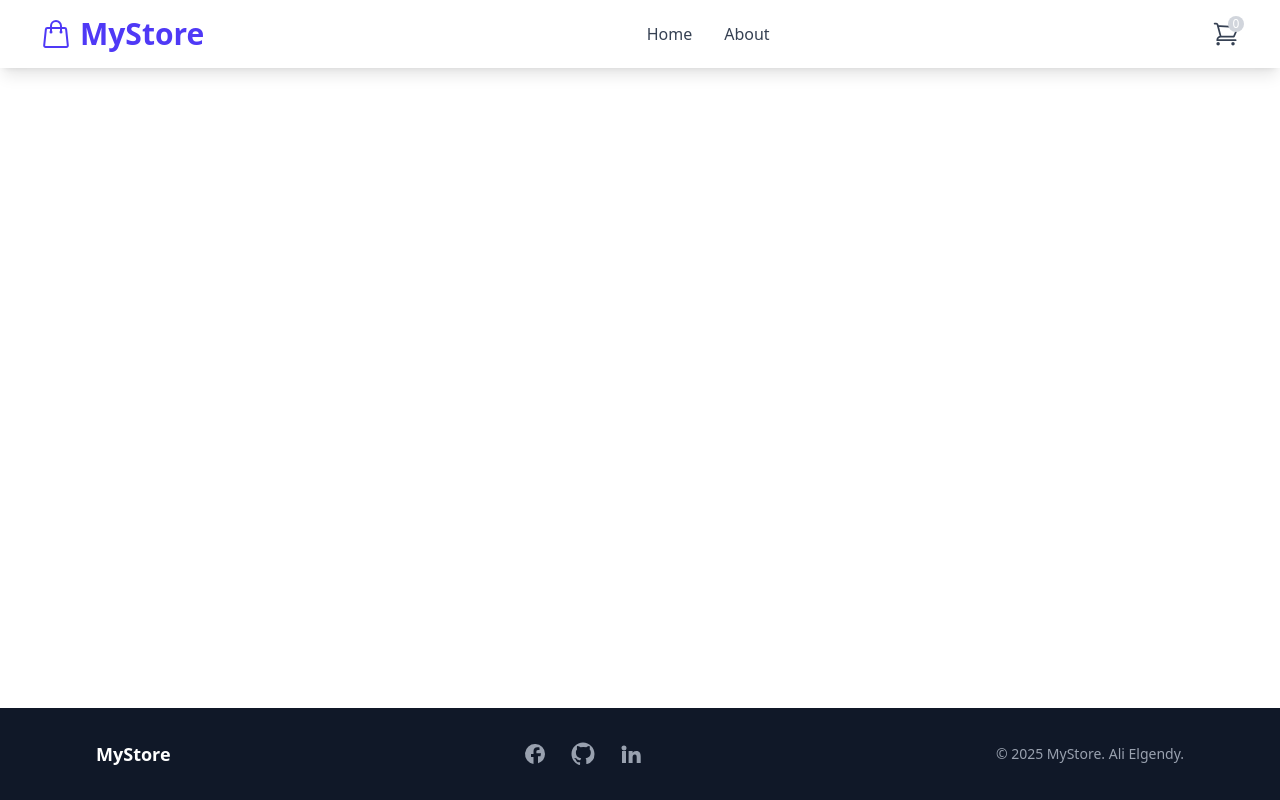
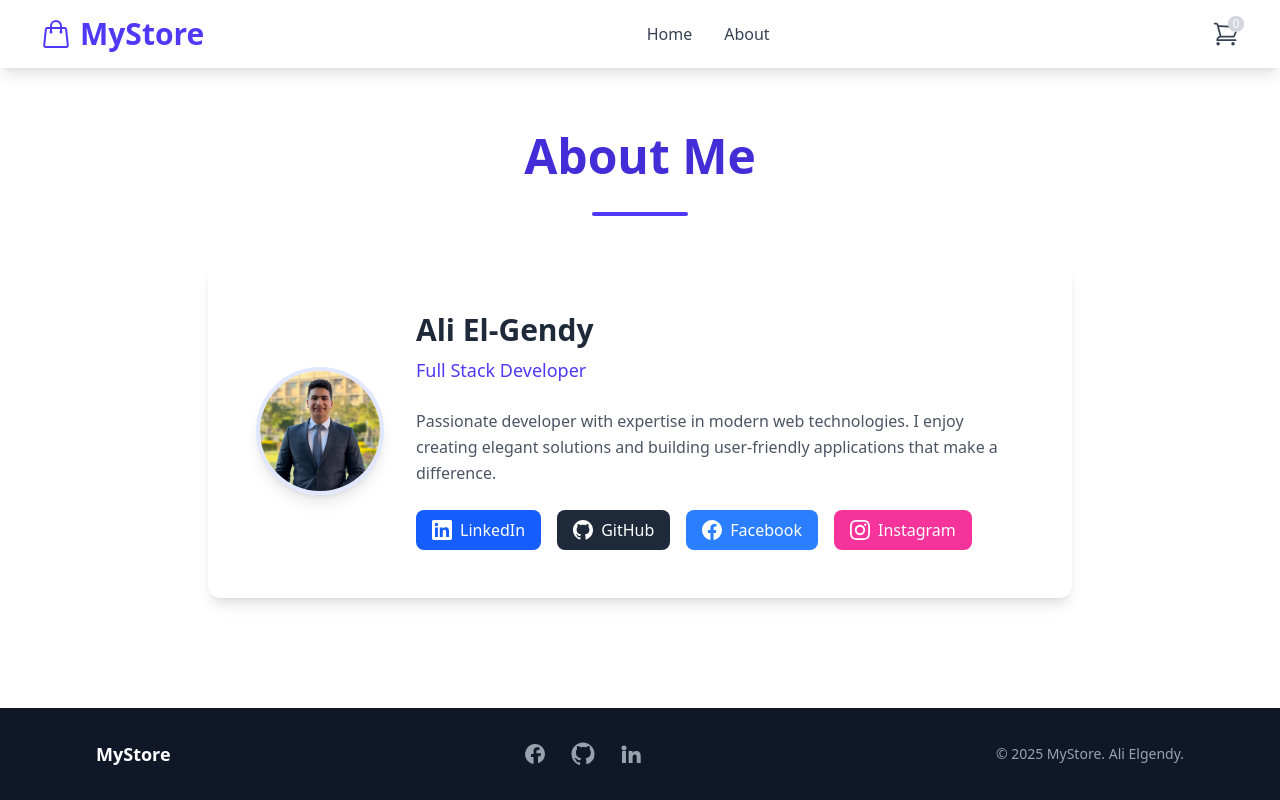
Before and after one commit to Ali-LGendy/store-vue, a Vue app: page /about in a window 1280 px wide. Built offline with nearby package versions, Linux system fonts and the light colour scheme.

Commit message:
create about me page

```diff
--- a/src/pages/About.vue
+++ b/src/pages/About.vue
@@ -1,13 +1,89 @@
 <template>
+    <div class="max-w-4xl mx-auto px-4 py-16">
+        <div class="text-center mb-12">
+            <h1 class="text-4xl md:text-5xl font-bold text-indigo-700 mb-8">
+                About Me
+            </h1>
+            <div class="w-24 h-1 bg-indigo-600 mx-auto rounded-full"></div>
+        </div>
 
+        <div class="bg-white rounded-xl shadow-lg p-8 md:p-12">
+            <div class="flex flex-col md:flex-row items-center gap-8">
+                <div class="flex-shrink-0">
+                    <img
+                        src="../../public/Ali.jpeg"
+                        alt="Ali El-Gendy"
+                        class="w-32 h-32 rounded-full object-cover shadow-lg border-4 border-indigo-100"
+                    />
+                </div>
+
+                <div class="text-center md:text-left space-y-6">
+                    <div>
+                        <h2 class="text-2xl md:text-3xl font-bold text-gray-800 mb-2">
+                            Ali El-Gendy
+                        </h2>
+                        <p class="text-lg text-indigo-600 font-medium">
+                            Full Stack Developer
+                        </p>
+                    </div>
+
+                    <p class="text-gray-600 leading-relaxed max-w-2xl">
+                        Passionate developer with expertise in modern web technologies.
+                        I enjoy creating elegant solutions and building user-friendly applications
+                        that make a difference.
+                    </p>
+
+                    <div class="flex flex-wrap justify-center md:justify-start gap-4">
+                        <a
+                            href="https://www.linkedin.com/in/ali--elgendy/"
+                            target="_blank"
+                            class="flex items-center gap-2 px-4 py-2 bg-blue-600 text-white rounded-lg hover:bg-blue-700 transition-colors"
+                        >
+                            <svg class="w-5 h-5" fill="currentColor" viewBox="0 0 24 24">
+                                <path d="M20.447 20.452h-3.554v-5.569c0-1.328-.027-3.037-1.852-3.037-1.853 0-2.136 1.445-2.136 2.939v5.667H9.351V9h3.414v1.561h.046c.477-.9 1.637-1.85 3.37-1.85 3.601 0 4.267 2.37 4.267 5.455v6.286zM5.337 7.433a2.062 2.062 0 01-2.063-2.065 2.064 2.064 0 112.063 2.065zm1.782 13.019H3.555V9h3.564v11.452zM22.225 0H1.771C.792 0 0 .774 0 1.729v20.542C0 23.227.792 24 1.771 24h20.451C23.2 24 24 23.227 24 22.271V1.729C24 .774 23.2 0 22.222 0h.003z"/>
+                            </svg>
+                            LinkedIn
+                        </a>
+
+                        <a
+                            href="https://github.com/Ali-LGendy"
+                            target="_blank"
+                            class="flex items-center gap-2 px-4 py-2 bg-gray-800 text-white rounded-lg hover:bg-gray-900 transition-colors"
+                        >
+                            <svg class="w-5 h-5" fill="currentColor" viewBox="0 0 24 24">
+                                <path d="M12 0c-6.626 0-12 5.373-12 12 0 5.302 3.438 9.8 8.207 11.387.599.111.793-.261.793-.577v-2.234c-3.338.726-4.033-1.416-4.033-1.416-.546-1.387-1.333-1.756-1.333-1.756-1.089-.745.083-.729.083-.729 1.205.084 1.839 1.237 1.839 1.237 1.07 1.834 2.807 1.304 3.492.997.107-.775.418-1.305.762-1.604-2.665-.305-5.467-1.334-5.467-5.931 0-1.311.469-2.381 1.236-3.221-.124-.303-.535-1.524.117-3.176 0 0 1.008-.322 3.301 1.23.957-.266 1.983-.399 3.003-.404 1.02.005 2.047.138 3.006.404 2.291-1.552 3.297-1.23 3.297-1.23.653 1.653.242 2.874.118 3.176.77.84 1.235 1.911 1.235 3.221 0 4.609-2.807 5.624-5.479 5.921.43.372.823 1.102.823 2.222v3.293c0 .319.192.694.801.576 4.765-1.589 8.199-6.086 8.199-11.386 0-6.627-5.373-12-12-12z"/>
+                            </svg>
+                            GitHub
+                        </a>
+
+                        <a
+                            href="https://www.facebook.com/ali.elgendy.3154/"
+                            target="_blank"
+                            class="flex items-center gap-2 px-4 py-2 bg-blue-500 text-white rounded-lg hover:bg-blue-600 transition-colors"
+                        >
+                            <svg class="w-5 h-5" fill="currentColor" viewBox="0 0 24 24">
+                                <path d="M24 12.073c0-6.627-5.373-12-12-12s-12 5.373-12 12c0 5.99 4.388 10.954 10.125 11.854v-8.385H7.078v-3.47h3.047V9.43c0-3.007 1.792-4.669 4.533-4.669 1.312 0 2.686.235 2.686.235v2.953H15.83c-1.491 0-1.956.925-1.956 1.874v2.25h3.328l-.532 3.47h-2.796v8.385C19.612 23.027 24 18.062 24 12.073z"/>
+                            </svg>
+                            Facebook
+                        </a>
+
+                        <a
+                            href="https://www.instagram.com/ali_elgondy/"
+                            target="_blank"
+                            class="flex items-center gap-2 px-4 py-2 bg-pink-500 text-white rounded-lg hover:bg-pink-600 transition-colors"
+                        >
+                            <svg class="w-5 h-5" fill="currentColor" viewBox="0 0 24 24">
+                                <path d="M12 2.163c3.204 0 3.584.012 4.85.07 3.252.148 4.771 1.691 4.919 4.919.058 1.265.069 1.645.069 4.849 0 3.205-.012 3.584-.069 4.849-.149 3.225-1.664 4.771-4.919 4.919-1.266.058-1.644.07-4.85.07-3.204 0-3.584-.012-4.849-.07-3.26-.149-4.771-1.699-4.919-4.92-.058-1.265-.07-1.644-.07-4.849 0-3.204.013-3.583.07-4.849.149-3.227 1.664-4.771 4.919-4.919 1.266-.057 1.645-.069 4.849-.069zm0-2.163c-3.259 0-3.667.014-4.947.072-4.358.2-6.78 2.618-6.98 6.98-.059 1.281-.073 1.689-.073 4.948 0 3.259.014 3.668.072 4.948.2 4.358 2.618 6.78 6.98 6.98 1.281.058 1.689.072 4.948.072 3.259 0 3.668-.014 4.948-.072 4.354-.2 6.782-2.618 6.979-6.98.059-1.28.073-1.689.073-4.948 0-3.259-.014-3.667-.072-4.947-.196-4.354-2.617-6.78-6.979-6.98-1.281-.059-1.69-.073-4.949-.073zm0 5.838c-3.403 0-6.162 2.759-6.162 6.162s2.759 6.163 6.162 6.163 6.162-2.759 6.162-6.163c0-3.403-2.759-6.162-6.162-6.162zm0 10.162c-2.209 0-4-1.79-4-4 0-2.209 1.791-4 4-4s4 1.791 4 4c0 2.21-1.791 4-4 4zm6.406-11.845c-.796 0-1.441.645-1.441 1.44s.645 1.44 1.441 1.44c.795 0 1.439-.645 1.439-1.44s-.644-1.44-1.439-1.44z"/>
+                            </svg>
+                            Instagram
+                        </a>
+                    </div>
+                </div>
+            </div>
+        </div>
+    </div>
 </template>
 
-<script>
-export default {
-
-}
+<script setup>
+// About Me page with social links
 </script>
-
-<style>
-
-</style>
```
Also changed, not shown: public/Ali.jpeg (added).
